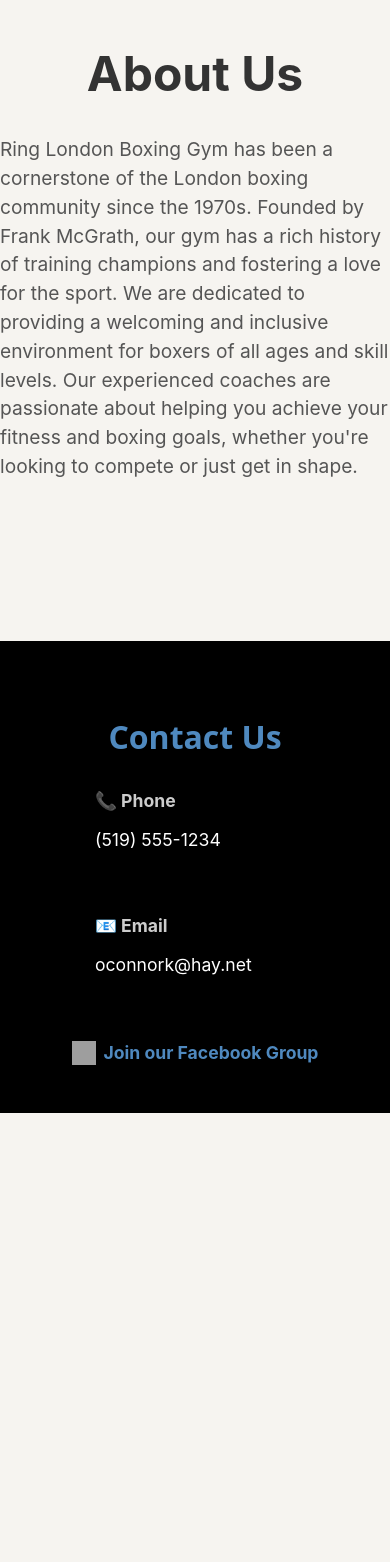
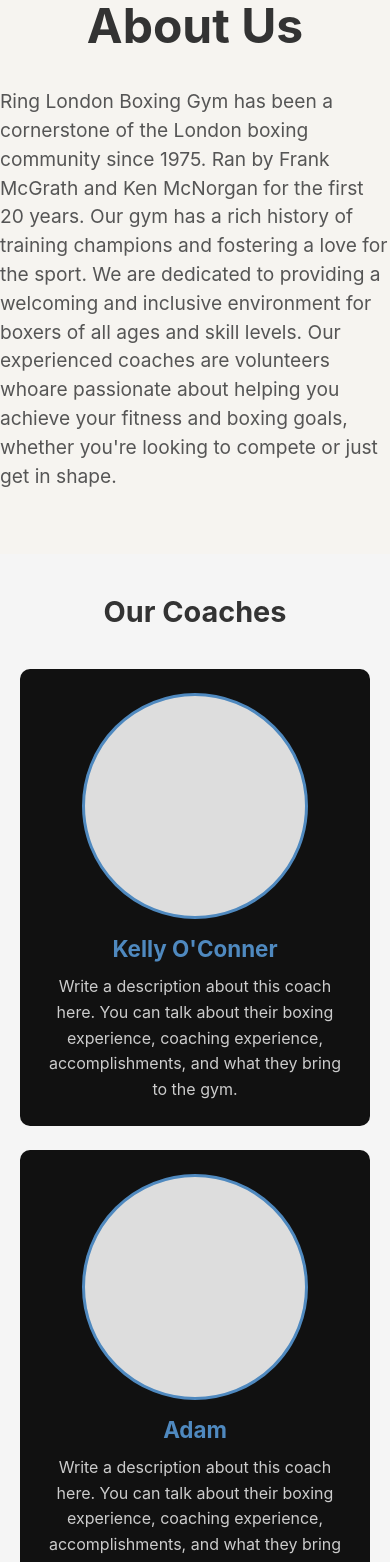
Before and after one commit to alanpbenny/websiteRingLondon, a React (Create React App) app: page /about in a window 390 px wide. Shown: the part 180-1742 px from the top of the page. Before the commit the page ends 1293 px from the top, so only its background shows below. Built offline with nearby package versions, Linux system fonts and the light colour scheme; grey boxes are pictures that could not be loaded.

Commit message:
Updated About section, added info on coaches, updated phone number

```diff
--- a/src/about.css
+++ b/src/about.css
@@ -4,7 +4,7 @@
 }
 
 .about-h1 {
-  padding-top: 7rem;
+  padding-top: 4rem;
   text-align: center;
   font-size: 3rem;
   margin-bottom: 2rem;
@@ -18,6 +18,90 @@
   font-size: 1.2rem;
   line-height: 1.5;
   color: #555;
-  padding-bottom: 10rem;
+  padding-bottom: 4rem;
 
 }
+/* ─── COACHES SECTION ─── */
+
+.coaches {
+  padding: 3rem 2rem 6rem;
+  background-color: #f5f5f5;
+}
+
+.coaches-title {
+  text-align: center;
+  font-size: 2.2rem;
+  margin: 0 0 2.5rem;
+  color: #333;
+}
+
+.coaches-grid {
+  display: grid;
+  grid-template-columns: repeat(3, 1fr);
+  gap: 1.5rem;
+  max-width: 1200px;
+  margin: 0 auto;
+}
+
+.coach {
+  width: 100%;
+  background-color: #111;
+  color: white;
+  padding: 1.5rem;
+  text-align: center;
+  border-radius: 10px;
+  box-sizing: border-box;
+}
+
+/* Empty space where the coach's picture will go */
+.coach-image {
+  width: 100%;
+  max-width: 260px;
+  height: 260px;
+  margin: 0 auto 1rem;
+  background-color: #ddd;
+  border-radius: 50%;
+  border: 3px solid #4f89bf;
+}
+
+/* Coach name */
+.coach-name {
+  font-size: 1.4rem;
+  color: #4f89bf;
+  margin: 1rem 0 0.75rem;
+}
+
+/* Coach description */
+.coach-details {
+  font-size: 1rem;
+  color: #ccc;
+  line-height: 1.6;
+  margin: 0;
+}
+
+/* ─── MOBILE ─── */
+
+@media (max-width: 900px) {
+  .coaches {
+    padding: 2.5rem 1.25rem 4rem;
+  }
+
+  .coaches-grid {
+    grid-template-columns: 1fr;
+    gap: 1.5rem;
+  }
+
+  .coach {
+    max-width: 500px;
+    margin: 0 auto;
+  }
+
+  .coach-image {
+    height: 220px;
+    width: 220px;
+  }
+
+  .coaches-title {
+    font-size: 1.8rem;
+  }
+}
--- a/src/about.js
+++ b/src/about.js
@@ -1,20 +1,87 @@
 import "./App.css";
 import Navbar from "./navBar";
-import "./about.css"
+import "./about.css";
 import RingContact from "./ringContact";
 
 export default function About() {
-    return(
+    return (
         <div>
             <Navbar />
+
             <div className="about">
                 <h1 className="about-h1">About Us</h1>
+
                 <p className="about-details">
-                    Ring London Boxing Gym has been a cornerstone of the London boxing community since the 1970s. Founded by Frank McGrath, our gym has a rich history of training champions and fostering a love for the sport. We are dedicated to providing a welcoming and inclusive environment for boxers of all ages and skill levels. Our experienced coaches are passionate about helping you achieve your fitness and boxing goals, whether you're looking to compete or just get in shape.
+                    Ring London Boxing Gym has been a cornerstone of the London
+                    boxing community since 1975. Ran by Frank McGrath and Ken
+                    McNorgan for the first 20 years. Our gym has a rich history
+                    of training champions and fostering a love for the sport.
+                    We are dedicated to providing a welcoming and inclusive
+                    environment for boxers of all ages and skill levels. Our
+                    experienced coaches are volunteers whoare passionate about helping you achieve
+                    your fitness and boxing goals, whether you're looking to
+                    compete or just get in shape.
                 </p>
+            </div>
 
-            </div>
+            {/* COACHES */}
+            <section className="coaches">
+                <h2 className="coaches-title">Our Coaches</h2>
+
+                <div className="coaches-grid">
+
+                    {/* Coach 1 */}
+                    <div className="coach">
+                        <div className="coach-image">
+                            {/* Add coach image here later */}
+                        </div>
+
+                        <h3 className="coach-name">Kelly O'Conner</h3>
+
+                        <p className="coach-details">
+                            Write a description about this coach here. You can
+                            talk about their boxing experience, coaching
+                            experience, accomplishments, and what they bring
+                            to the gym.
+                        </p>
+                    </div>
+
+                    {/* Coach 2 */}
+                    <div className="coach">
+                        <div className="coach-image">
+                            {/* Add coach image here later */}
+                        </div>
+
+                        <h3 className="coach-name">Adam</h3>
+
+                        <p className="coach-details">
+                            Write a description about this coach here. You can
+                            talk about their boxing experience, coaching
+                            experience, accomplishments, and what they bring
+                            to the gym.
+                        </p>
+                    </div>
+
+                    {/* Coach 3 */}
+                    <div className="coach">
+                        <div className="coach-image">
+                            {/* Add coach image here later */}
+                        </div>
+
+                        <h3 className="coach-name">Jeff Boyd</h3>
+
+                        <p className="coach-details">
+                            Write a description about this coach here. You can
+                            talk about their boxing experience, coaching
+                            experience, accomplishments, and what they bring
+                            to the gym.
+                        </p>
+                    </div>
+
+                </div>
+            </section>
+
             <RingContact />
         </div>
-    )
+    );
 }
--- a/src/ringContact.js
+++ b/src/ringContact.js
@@ -9,7 +9,7 @@ function RingContact() {
       <div className="contact-container">
         <div className="contact-item">
           <span className="contact-label">📞 Phone</span>
-          <p>(519) 555-1234</p>
+          <p>(519) 868-3151</p>
         </div>
 
         <div className="contact-item">
```
